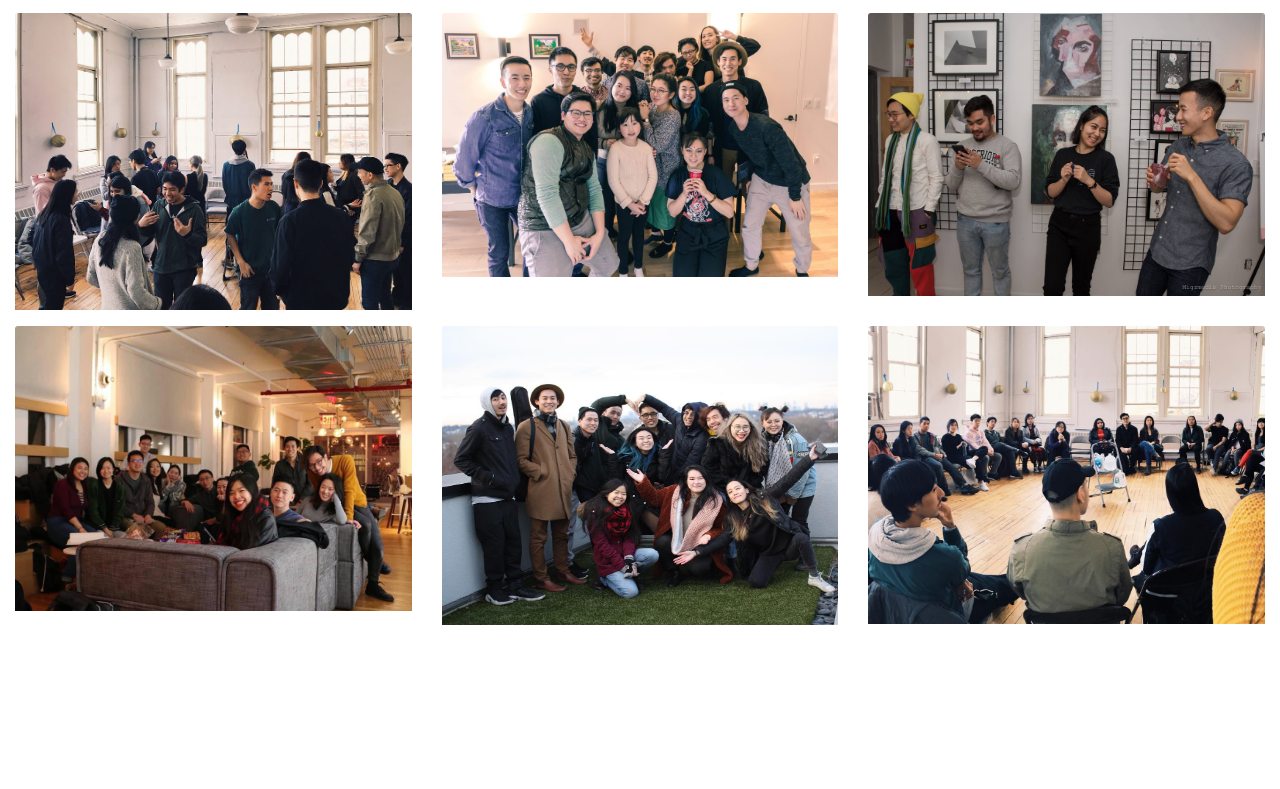
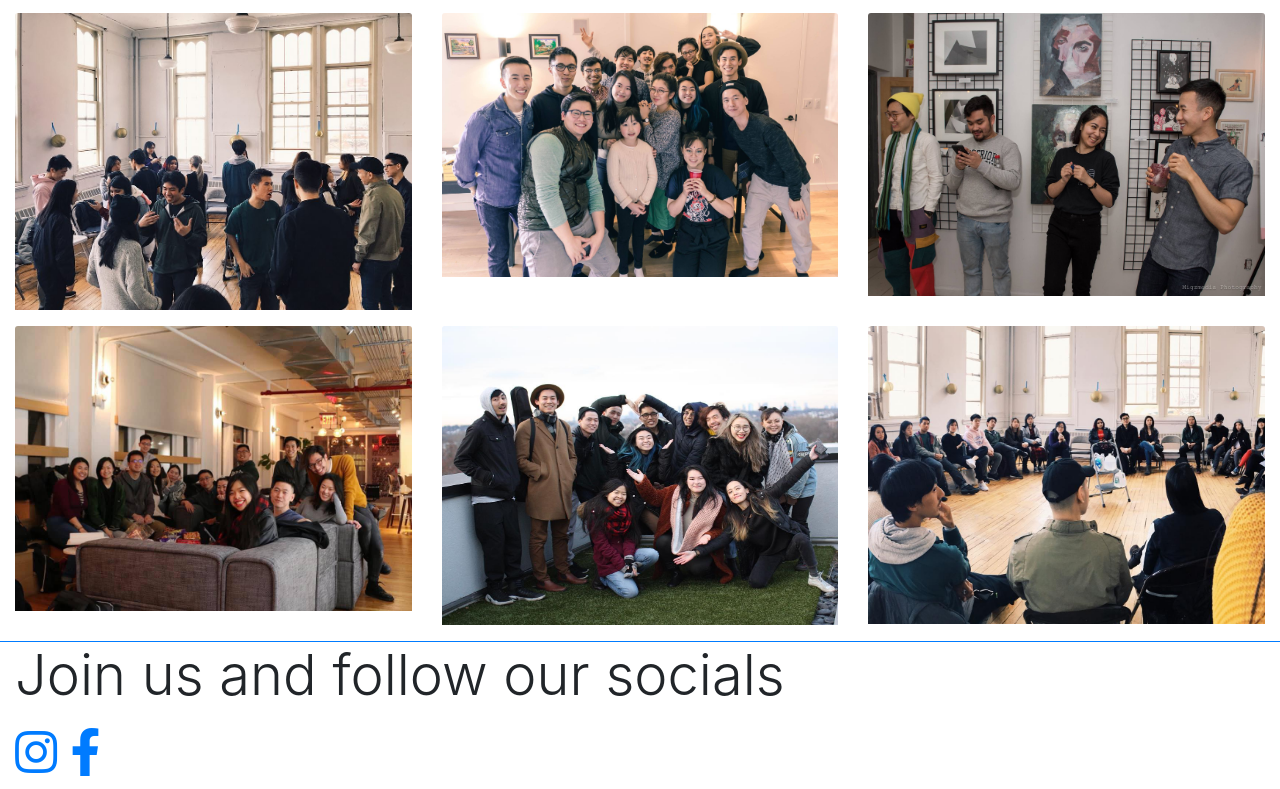
Before and after one commit to khanontheweb/ASC-Assessment, a plain HTML site: page index.html in a window 1280 px wide. Shown: the part 2817-3606 px from the top of the page. Before the commit the page ends 3458 px from the top, so only its background shows below. Drawn offline with nearby package versions, Linux system fonts and the light colour scheme.

Commit message:
Add footer

```diff
--- a/index.html
+++ b/index.html
@@ -6,6 +6,7 @@
     <meta http-equiv="X-UA-Compatible" content="ie=edge">
     <title>ACN:NYC</title>
     <link rel="stylesheet" href="https://stackpath.bootstrapcdn.com/bootstrap/4.1.3/css/bootstrap.min.css" integrity="sha384-MCw98/SFnGE8fJT3GXwEOngsV7Zt27NXFoaoApmYm81iuXoPkFOJwJ8ERdknLPMO" crossorigin="anonymous">
+    <link rel="stylesheet" href="https://use.fontawesome.com/releases/v5.8.1/css/all.css" integrity="sha384-50oBUHEmvpQ+1lW4y57PTFmhCaXp0ML5d60M1M7uH2+nqUivzIebhndOJK28anvf" crossorigin="anonymous">
     <link rel="stylesheet" href="css/main.css">
 </head>
 <body>
@@ -31,7 +32,7 @@
 
         <div class="row pb-4"> <!-- BEGIN MISSION CONTENT ROW -->
             <div class="col w-50">
-                <p class="lead">Asian Creative Network is a group dedicated to Asians who have dared to break the mold. This group is here for those of us who have found empowerment through the arts, and who continue to persevere in our creative paths, defying the expectations placed on us by both family and society. Whether your journey has been easy going so far, or you have already gone through some of the most difficult seasons of your life, this community is here to support you.</p>
+                <p class="lead">Asian Creative Network is a group dedicated to Asians who have dared to break the mold. This group is here for those of us who have found empowerment through the arts, and who continue to persevere in our creative paths, defying the expectations placed on us by both family and society. Whether your journey has been easy going so far, or you have already gone through some of the most difficult seasons of your life, this community is here to support all.</p>
             </div>
             <div class="col">
                 <img class="img-fluid" src="img/mission_1.jpg" alt="">
@@ -152,7 +153,7 @@
                     <img class="card-img-top" data-caption="Toast" src="img/gim_2.jpg">
                 </a>
             </div>
-        </div>
+        </div> <!-- END EVENTS -->
 
         <div aria-hidden="true" aria-labelledby="modalLabel" class="modal fade" id="modalIMG" role="dialog" tabindex="-1"> <!-- MODAL FOR EVENT GALLERY-->
             <div class="modal-dialog modal-lg" role="document">
@@ -166,8 +167,22 @@
                     </div>
                 </div>
             </div>
+        </div> <!-- END MODAL -->
+        <div class="row footer border-top border-primary">
+            <div class="col"><h1 class="display-4">Join us and follow our socials</h1></div>
+
+        </div>
+        <div class="row footer"> <!-- BEGIN FOOTER-->
+
+            <div class="col">
+                <div class="socials">
+                    <a href="https://www.instagram.com/acn_nyc/" target="_blank" rel="noopener noreferrer"><i class="fab fa-instagram"></i></a>
+                    <a href="https://www.facebook.com/groups/acn.nyc/" target="_blank" rel="noopener noreferrer"><i class="fab fa-facebook-f"></i></a>
+
                 </div>
 
+            </div>
+        </div>
     </div><!-- END GRID -->
 
 
--- a/scss/main.scss
+++ b/scss/main.scss
@@ -12,6 +12,7 @@ body, html {
     margin: 0;
     padding: 0;
 }
+
 
 #hero {
 
@@ -58,3 +59,7 @@ body, html {
     max-height: 299px;
     max-width: 450px;
 }
+
+.socials {
+    font-size: 3rem;
+}
```
Also changed, not shown: css/main.css, 1 other file. Lines whose indentation alone changed are shown as unchanged.
